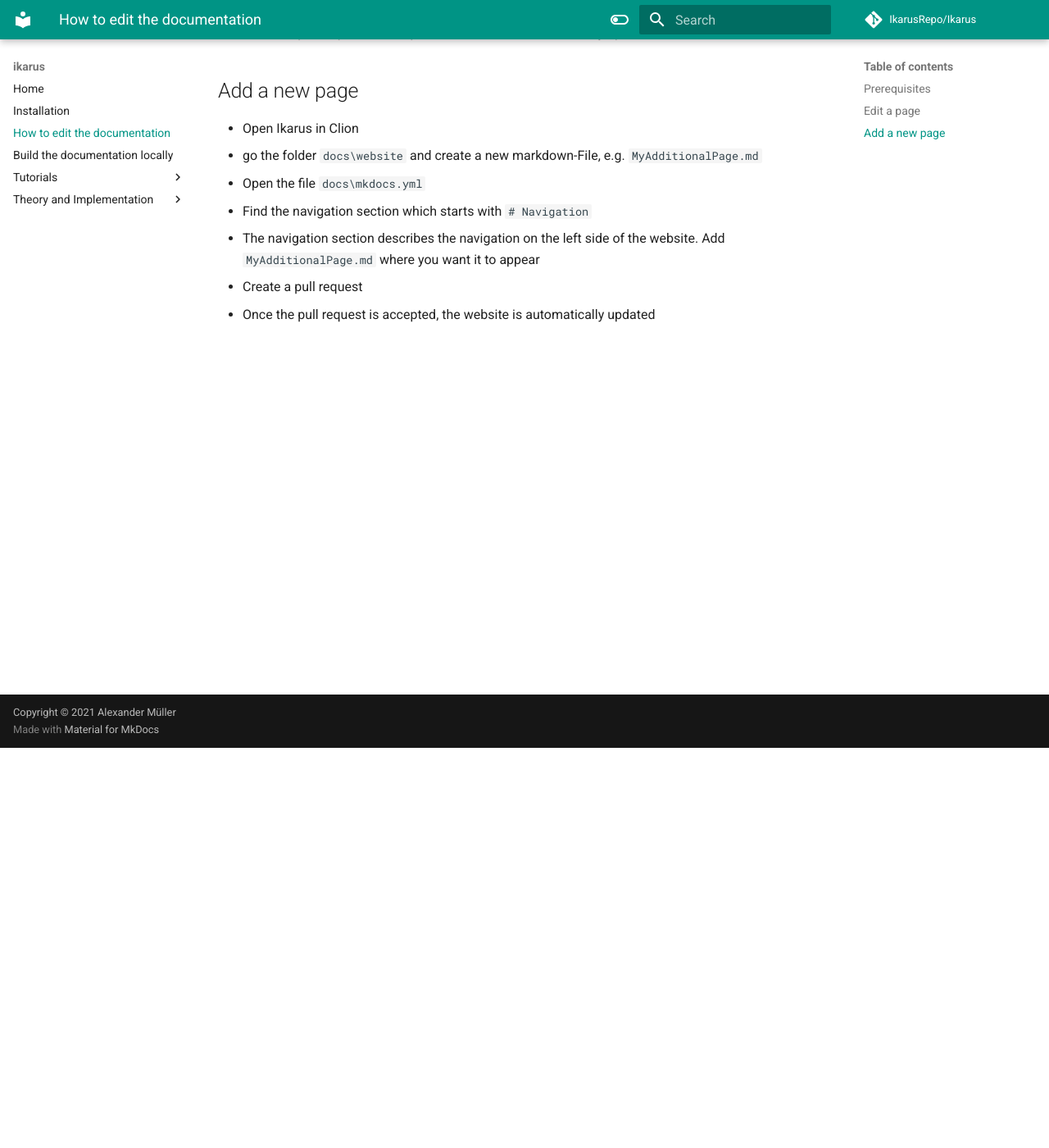
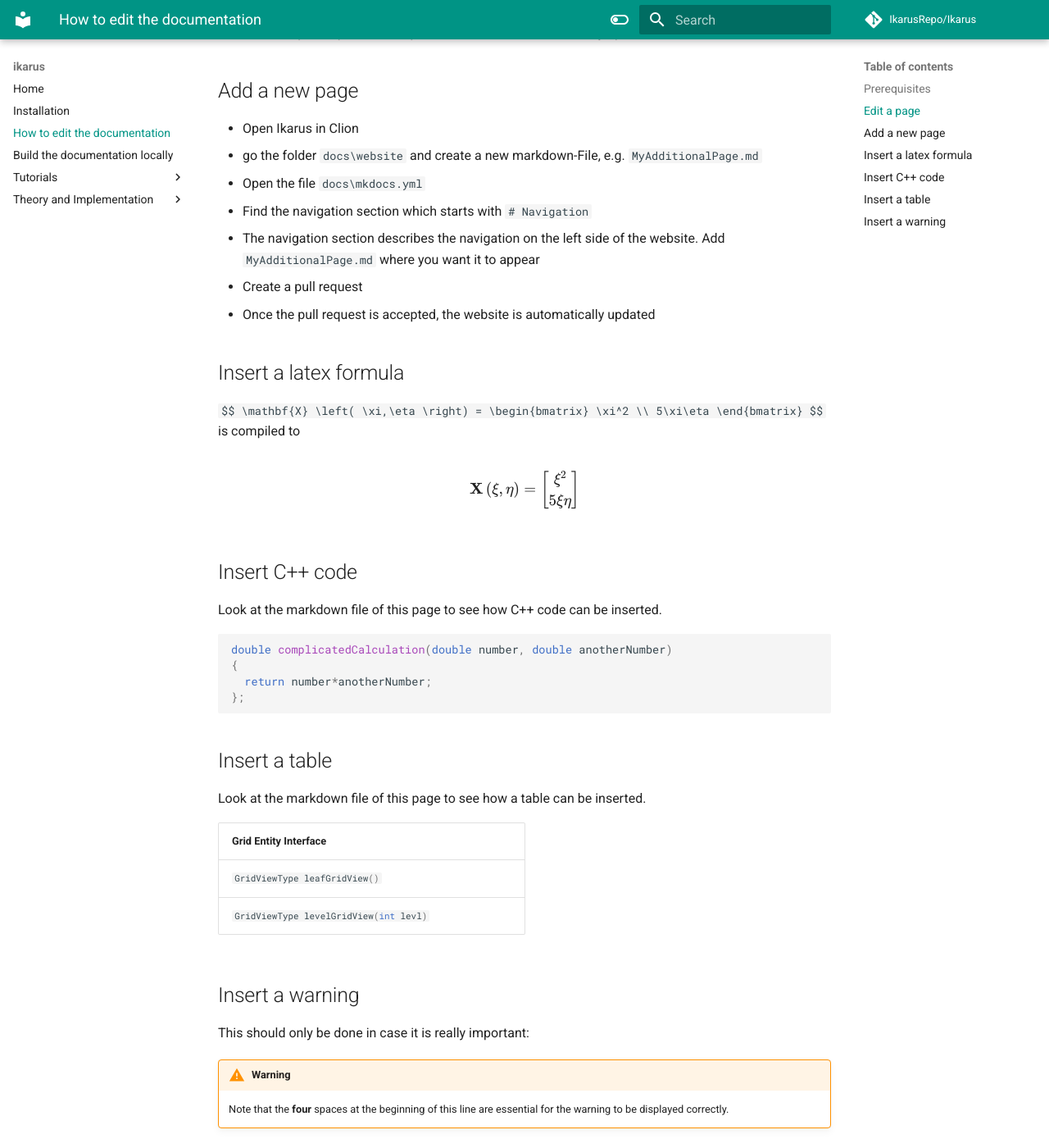
Before and after one commit to ikarus-project/ikarus, an MkDocs documentation site: the page built from docs/website/howToEdit.md, in a window 1280 px wide and 1400 px high, scrolled down 488 px. Shown: the whole window at 82% size. Built offline with MkDocs 1.6.1 and Material for MkDocs 9.7.7, drawn with Linux system fonts in a browser that asks for light colours; comment, search, counter and statistics services are not loaded.

Commit message:
Moved formula test, table test, etc. to "How to edit"

````diff
--- a/docs/website/howToEdit.md
+++ b/docs/website/howToEdit.md
@@ -23,3 +23,32 @@
 website. Add `MyAdditionalPage.md` where you want it to appear
 - Create a pull request
 - Once the pull request is accepted, the website is automatically updated
+
+## Insert a latex formula
+`$$ \mathbf{X} \left( \xi,\eta \right) = \begin{bmatrix} \xi^2 \\ 5\xi\eta \end{bmatrix} $$`
+is compiled to
+
+$$ \mathbf{X} \left( \xi,\eta \right) = \begin{bmatrix} \xi^2 \\ 5\xi\eta \end{bmatrix} $$
+
+## Insert C++ code
+Look at the markdown file of this page to see how C++ code can be inserted.
+```cpp
+double complicatedCalculation(double number, double anotherNumber)
+{
+  return number*anotherNumber;
+};
+```
+
+## Insert a table
+Look at the markdown file of this page to see how a table can be inserted.
+
+| Grid Entity Interface        ||
+| :------------ | :-----------: |
+| `#!cpp GridViewType leafGridView()`     |
+| `#!cpp GridViewType levelGridView(int levl)`     |
+
+## Insert a warning
+This should only be done in case it is really important:
+!!! warning
+    Note that the **four** spaces at the beginning of this line are essential for the warning to be displayed
+    correctly.
````
